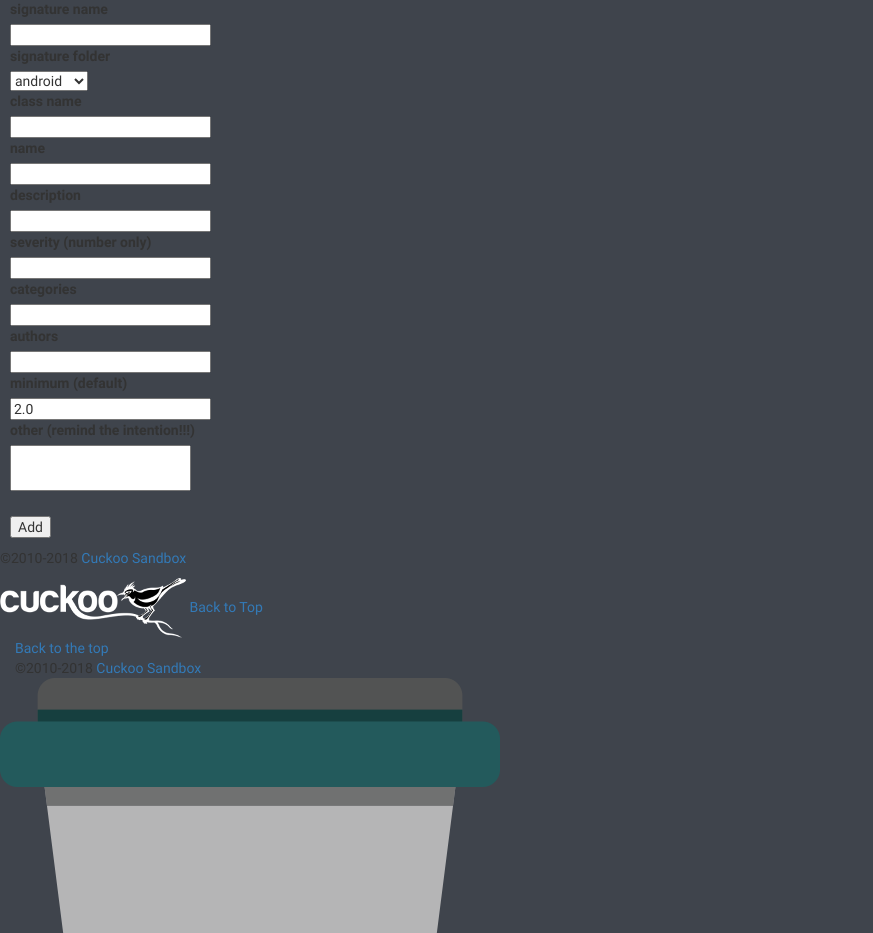
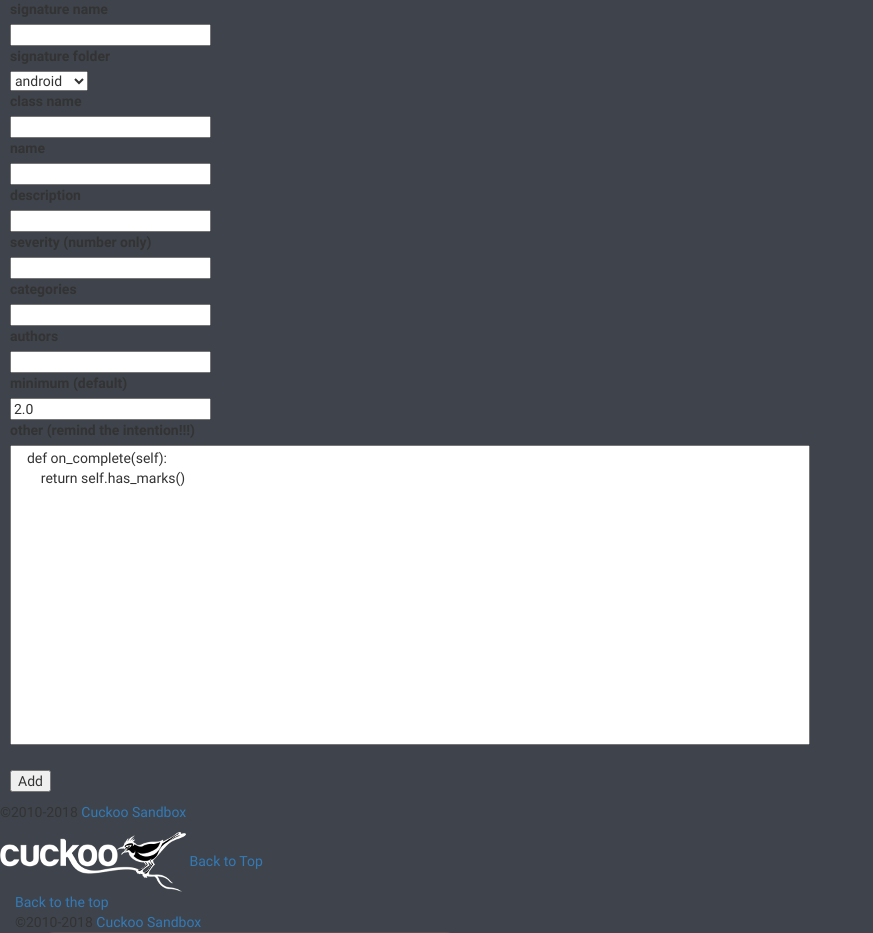
Before and after one commit to weilee0506/cuckoo, a Django app: template web/templates/analysis/signature_add.html in a window 1280 px wide. Shown: the part 349-1282 px from the top of the page, without its empty margins (0-873 px from the left). Run offline with Django 3.2, Linux system fonts and the light colour scheme; the template is opened without the code that fills it, so the values that code supplies are empty; some libraries are stand-ins or nearby versions.

Commit message:
0525commit-set textarea default and intention

```diff
--- a/web/templates/analysis/signature_add.html
+++ b/web/templates/analysis/signature_add.html
@@ -4,6 +4,8 @@
 <style>
     textarea {
         resize: none;
+        width: 800px;
+        height: 300px;
     }
 
     .signature_input {
@@ -19,7 +21,10 @@
 
 
   }
+
+
 </script>
+
 
 <div class="signature_input">
     <form action="../signature_add_success" method="get" onsubmit="return submitClick();">
@@ -79,7 +84,8 @@
 
         <label>other (remind the intention!!!)</label>
         <br>
-        <textarea name="other"></textarea>
+        <textarea name="other" onkeydown="if(event.keyCode===9){var v=this.value,s=this.selectionStart,e=this.selectionEnd;this.value=v.substring(0, s)+'    '+v.substring(e);this.selectionStart=this.selectionEnd=s+4;return false;}">    def on_complete(self):
+        return self.has_marks()</textarea>
         <br>
         <br>
 
```
